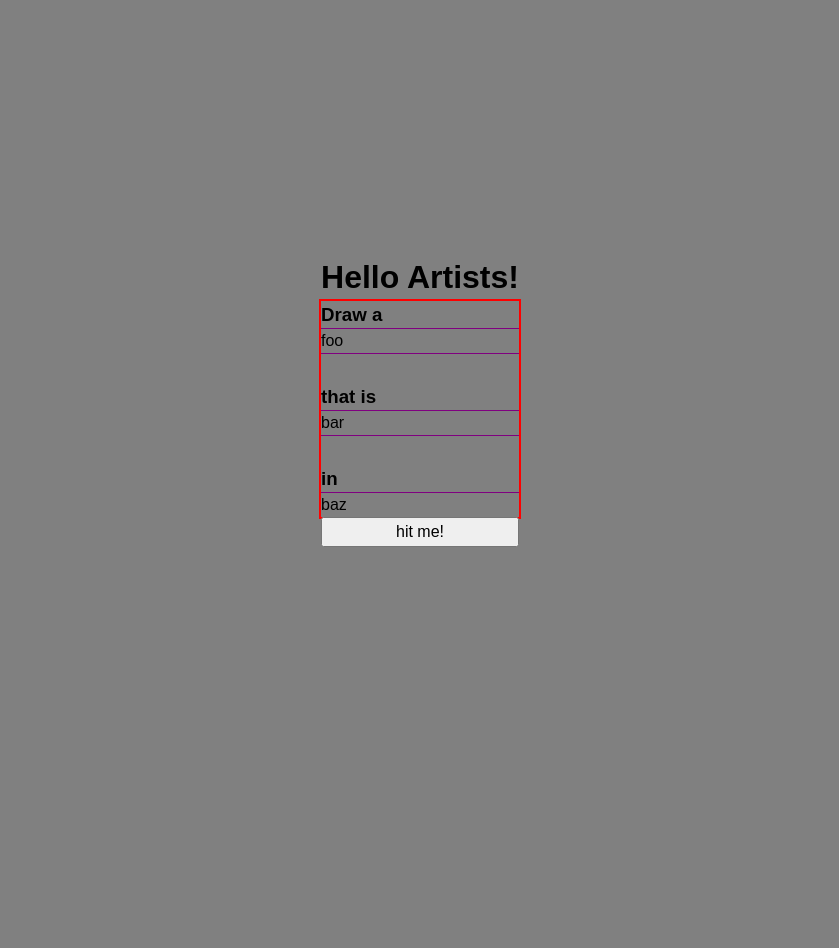
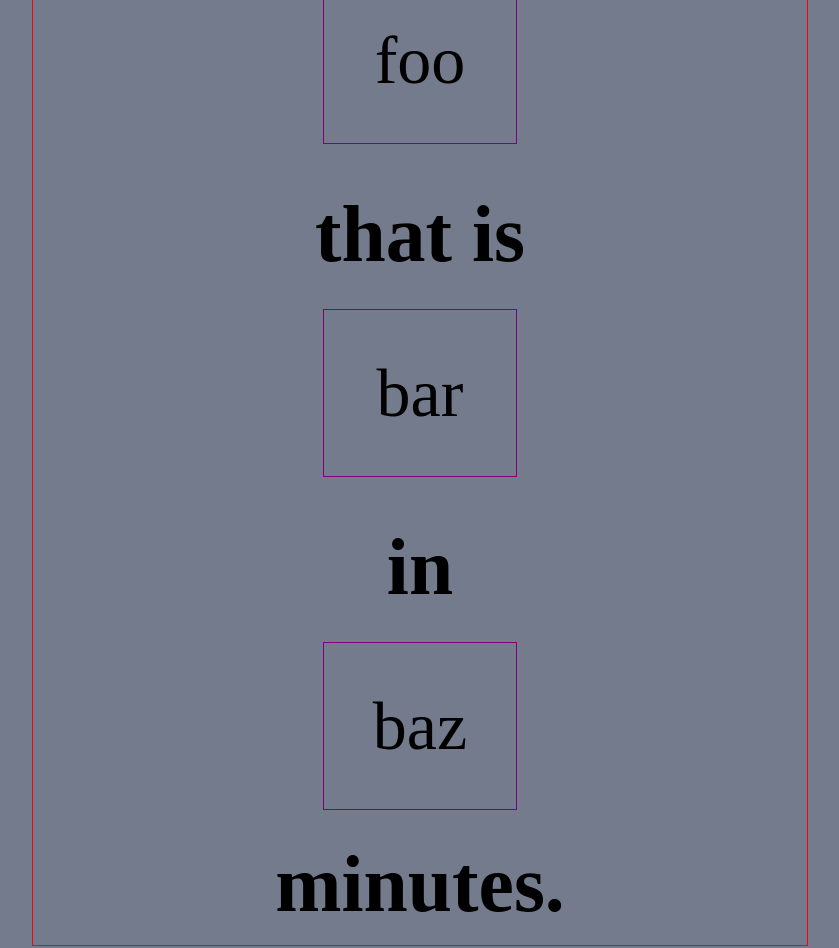
Before and after one commit to katlukens/draw-dice, a plain HTML site: page index.html in a window 1280 px wide. Shown: the top 948 px of the page, without its empty margins (220-1059 px from the left). Before the commit the page ends 800 px from the top, so only its background shows below. Drawn offline with Linux system fonts and the light colour scheme.

Commit message:
Is in a colmun now.

```diff
--- a/index.html
+++ b/index.html
@@ -1,22 +1,26 @@
 <!DOCTYPE html>
 <html>
     <head>
+        <link rel="preconnect" href="https://fonts.googleapis.com">
+        <link rel="preconnect" href="https://fonts.gstatic.com" crossorigin>
+        <link href="https://fonts.googleapis.com/css2?family=Fraunces:opsz,wght@9..144,700&family=Montserrat:wght@500;700&display=swap" rel="stylesheet">
         <link rel="stylesheet" href="style.css">
     </head>
     <body>
         <h1>Hello Artists!</h1>
         <div class="container">
-            <div class="d6">
+            <div class="prompt">
                 <h3>Draw a</h3>
-                <p>foo</p>
+                <p class="d6">foo</p>
             </div>
-            <div class="d6">
+            <div class="prompt">
                 <h3>that is</h3>
-                <p>bar</p>
+                <p class="d6">bar</p>
             </div>
-            <div class="d6">
+            <div class="prompt">
                 <h3>in</h3>
-                <p>baz</p>
+                <p class="d6">baz</p>
+                <h3>minutes.</h3>
             </div>
         </div>
         <p id="hi">Hello, Travis.</p>
--- a/style.css
+++ b/style.css
@@ -79,8 +79,9 @@
   /* base layer */
 
   body {
-    background: grey;
-    font-family: sans-serif;
+    background: var(--clr-neutral-400);
+    font-size: var(--fs-900);
+    font-family: serif;
     display: grid;
     place-content: center;
   }
@@ -88,22 +89,60 @@
   .container {
     display: flex;
     flex-direction: column;
-    /* justify-content: space-around; */
-    gap: 30px;
-    outline: 2px solid red;
+    flex-wrap: wrap;
+    /* justify-content: center; */
+    align-items: center;
+    gap: 2rem;
+    outline: 1px solid red;
   }
 
   /* the dice */
 
-  .d6 p {
+  .prompt {
     display: flex;
+    flex-direction: column;
+    justify-content: center;
+    align-items: center;
     gap: 1rem;
-    flex-wrap: wrap;
+  }
+
+
+  /* .d6 {
+    font-family: var(--ff-sans);
+    margin: 1rem;
+    outline: 1px solid purple;
+    display: flex;
+    grid-template-areas: fit-content(20rem);
+  } */
+
+  .d6 {
     align-items: center;
+    display: grid;
+    grid-gap: 2rem;
+    grid-template-columns: repeat(auto-fit, minmax(8rem, 1fr));
+    grid-template-rows: auto;
+    justify-items: center;
+    padding: 2rem;
+    perspective: 600px;
     outline: 1px solid purple;
   }
+
+  /* .result::after {
+    content: '';
+    display: block;
+    padding-right: 100%;
+  } */
+
   /* some button shit */
 
   #hi {
     display:none
   }
+
+  .btn {
+    align-self: center;
+    justify-self: center;
+    outline: 1px solid blue;
+    margin: 3rem;
+    padding: .5rem;
+  }
```
